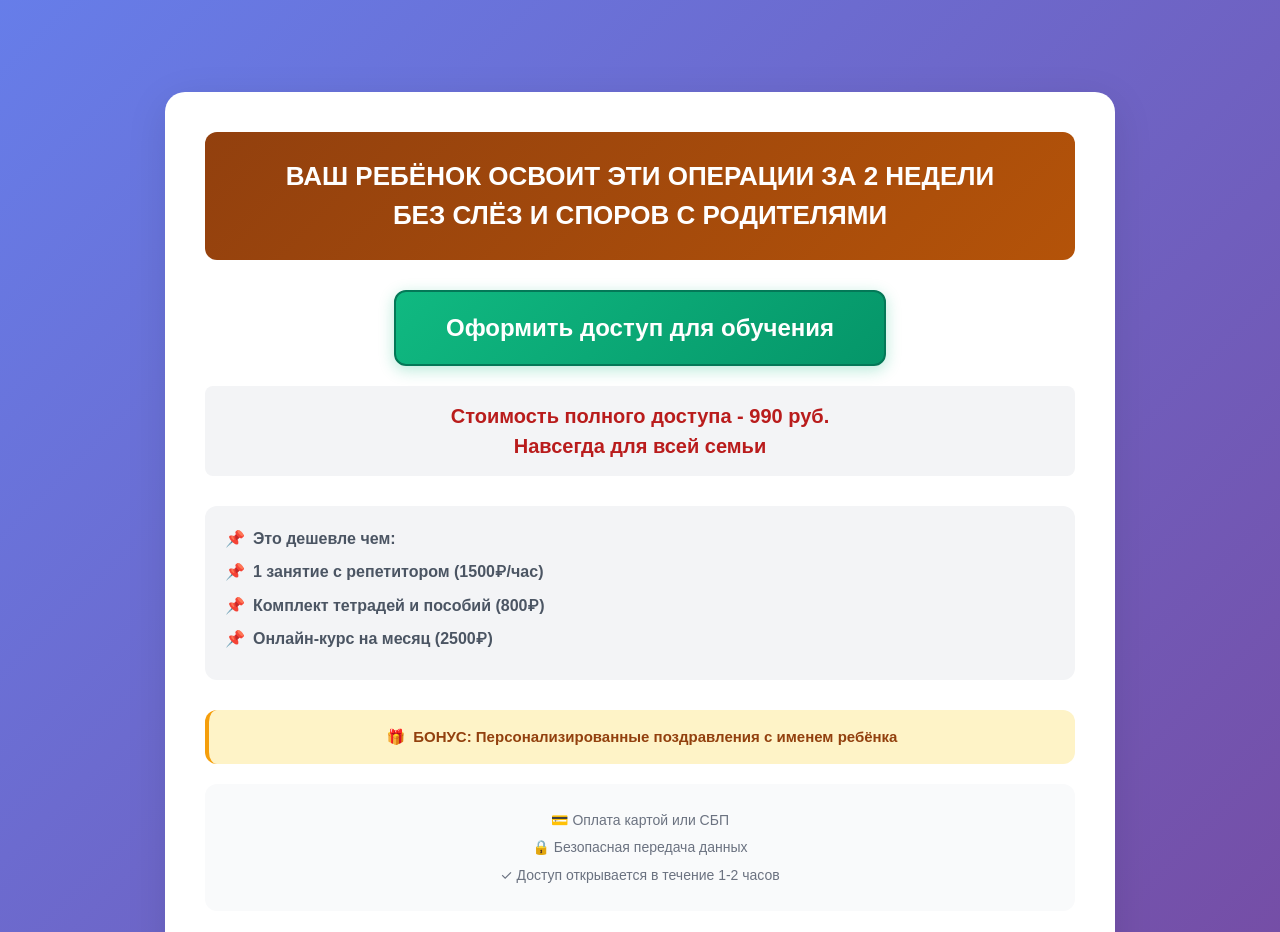
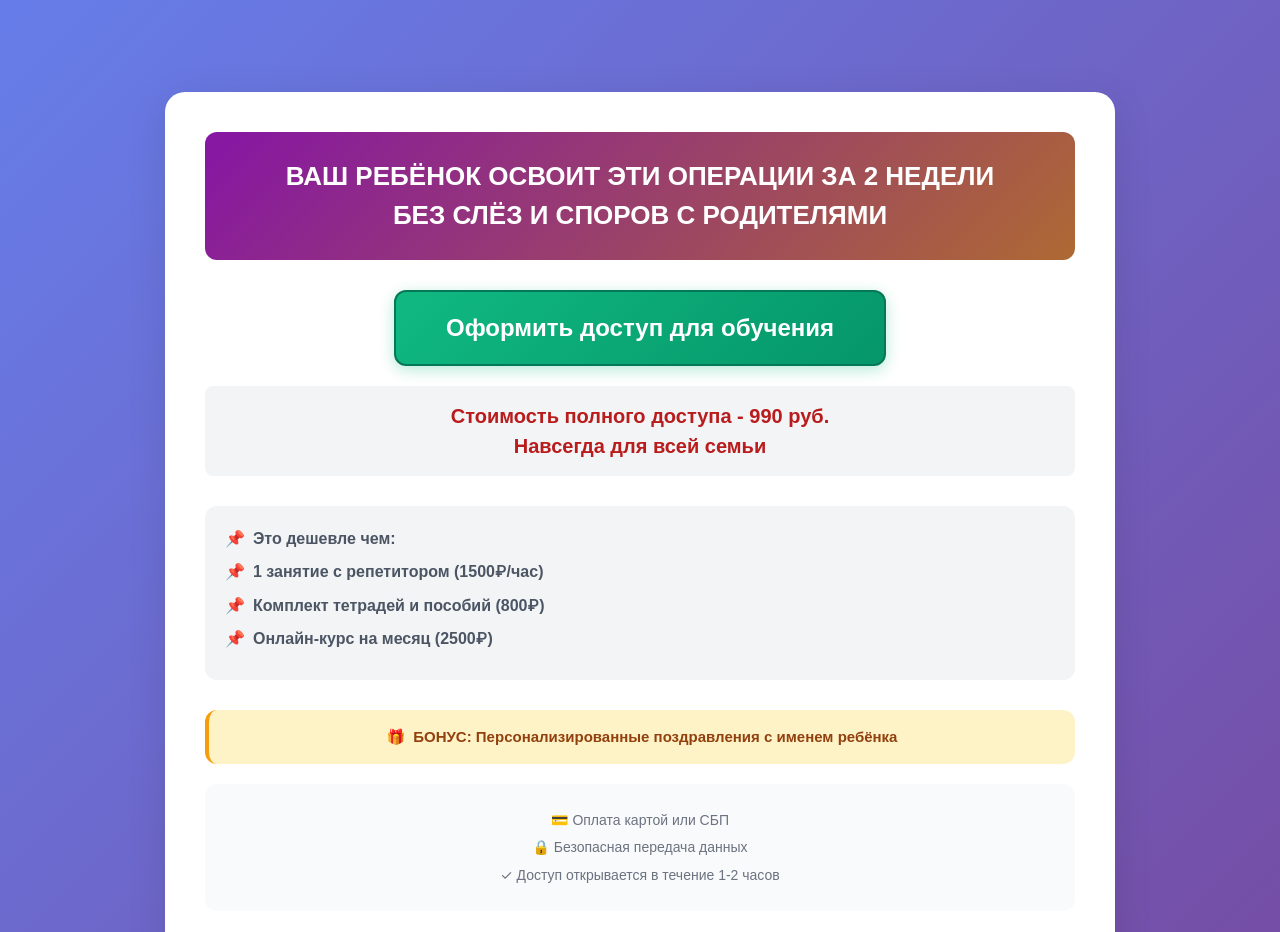
Before and after one commit to Tzsharipov/math-trainer, a website built with Vite: page index.html in a window 1280 px wide. Shown: the part 2300-3232 px from the top of the page. Built offline with nearby package versions, Linux system fonts and the light colour scheme.

Commit message:
fix: save change colors index.html

```diff
--- a/index.html
+++ b/index.html
@@ -658,7 +658,7 @@
     }
 
     .promo-banner {
-      background: linear-gradient(135deg, #92400e, #b45309);
+      background: linear-gradient(135deg, #8516a4, #ae6933);
       color: white;
       padding: 25px 35px;
       border-radius: 12px;
```
